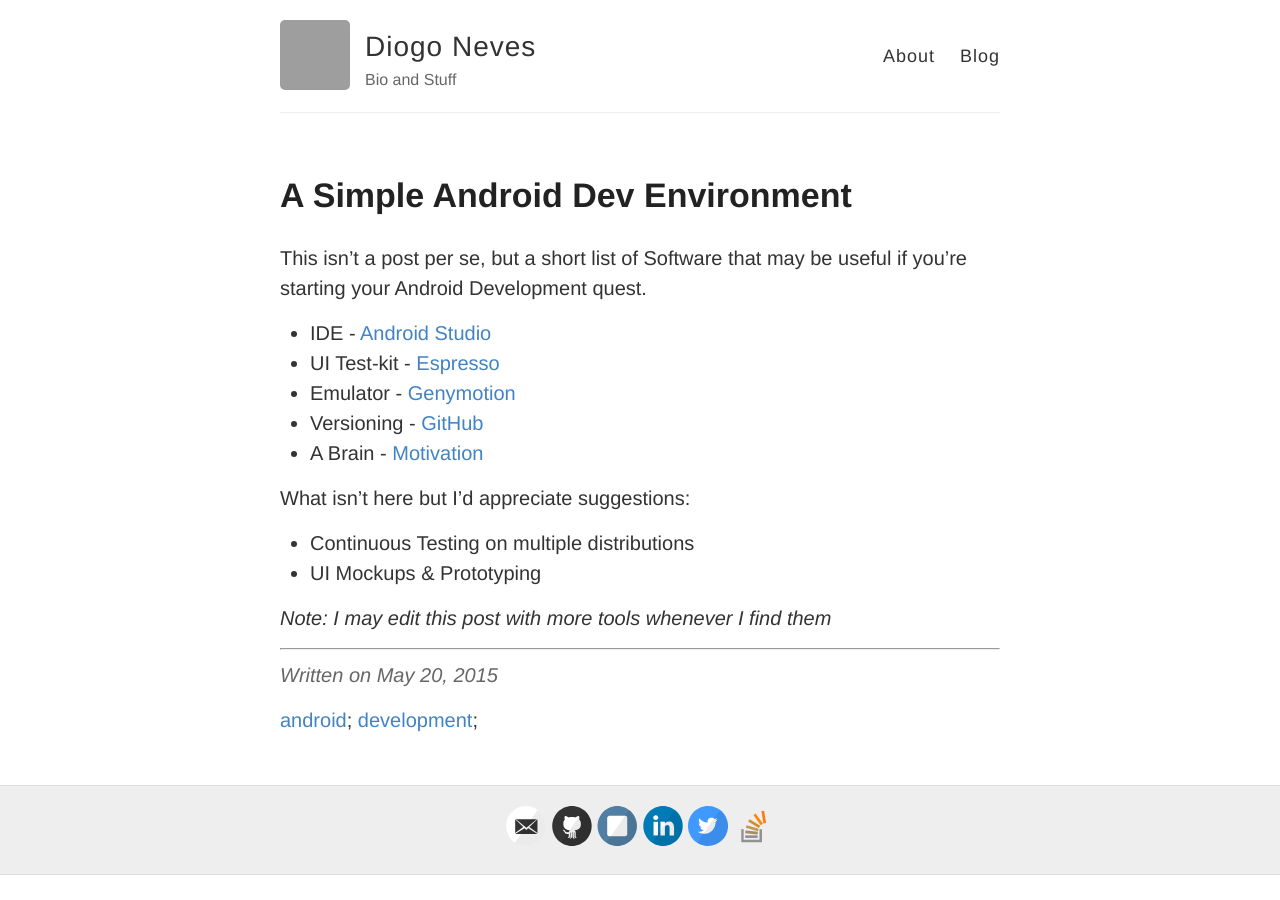
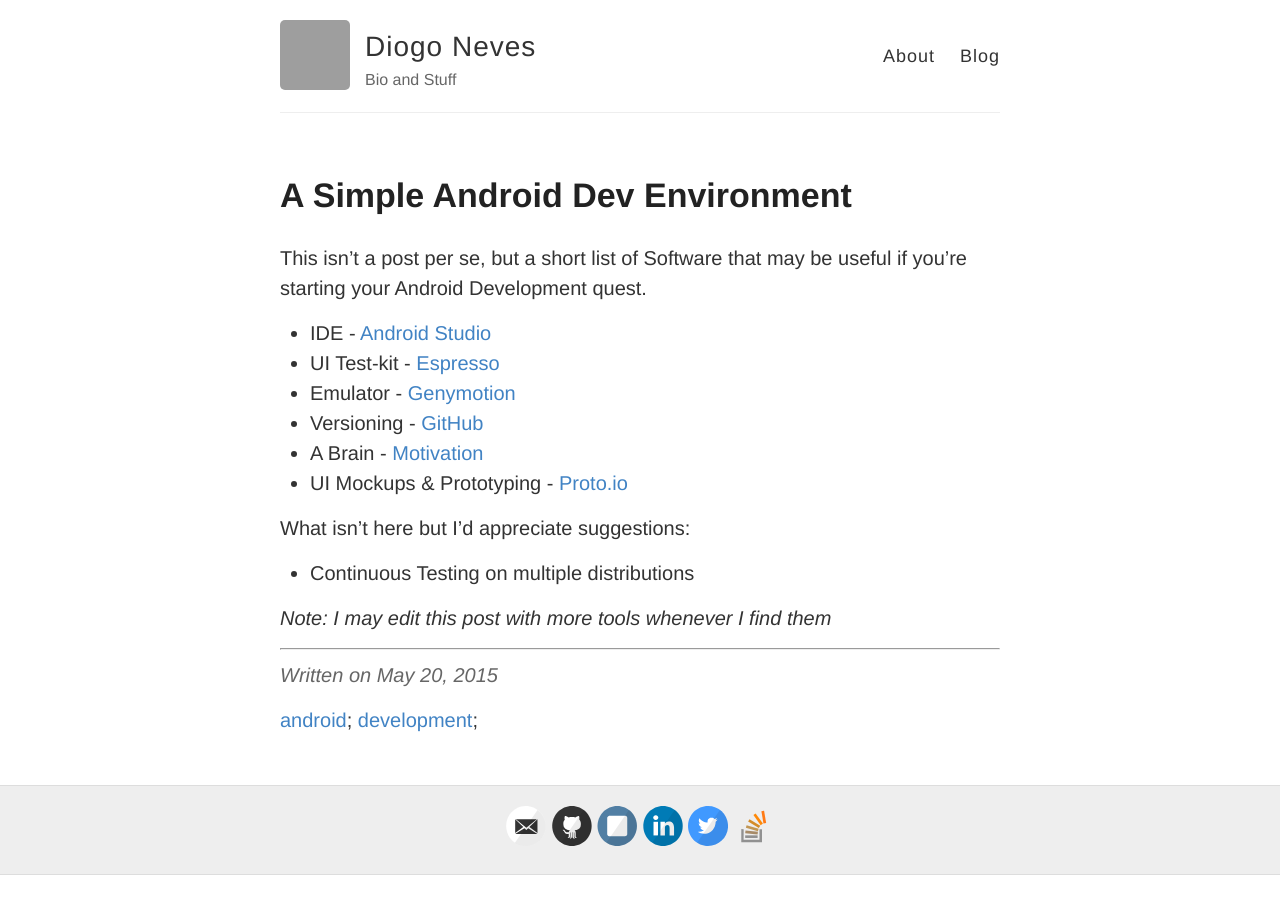
Before and after one commit to DiogoNeves/diogoneves.github.io, a Jekyll site: the page built from _posts/2015-05-20-a-simple-android-dev-environment.markdown, in a window 1280 px wide. Built offline with Jekyll 4.4.1, drawn with Linux system fonts in a browser that asks for light colours; comment, search, counter and statistics services are not loaded; grey boxes are pictures that could not be loaded.

Commit message:
Added prototype link

```diff
--- a/_posts/2015-05-20-a-simple-android-dev-environment.markdown
+++ b/_posts/2015-05-20-a-simple-android-dev-environment.markdown
@@ -14,11 +14,11 @@
 * Emulator - [Genymotion](https://www.genymotion.com/#!/){:target="_blank"}
 * Versioning - [GitHub](https://github.com/){:target="_blank"}
 * A Brain - [Motivation](http://en.wikipedia.org/wiki/Motivation){:target="_blank"}
+* UI Mockups & Prototyping - [Proto.io](https://proto.io/){:target="_blank"}
 
 
 What isn't here but I'd appreciate suggestions:
 
 * Continuous Testing on multiple distributions
-* UI Mockups & Prototyping
 
 _Note: I may edit this post with more tools whenever I find them_
```
